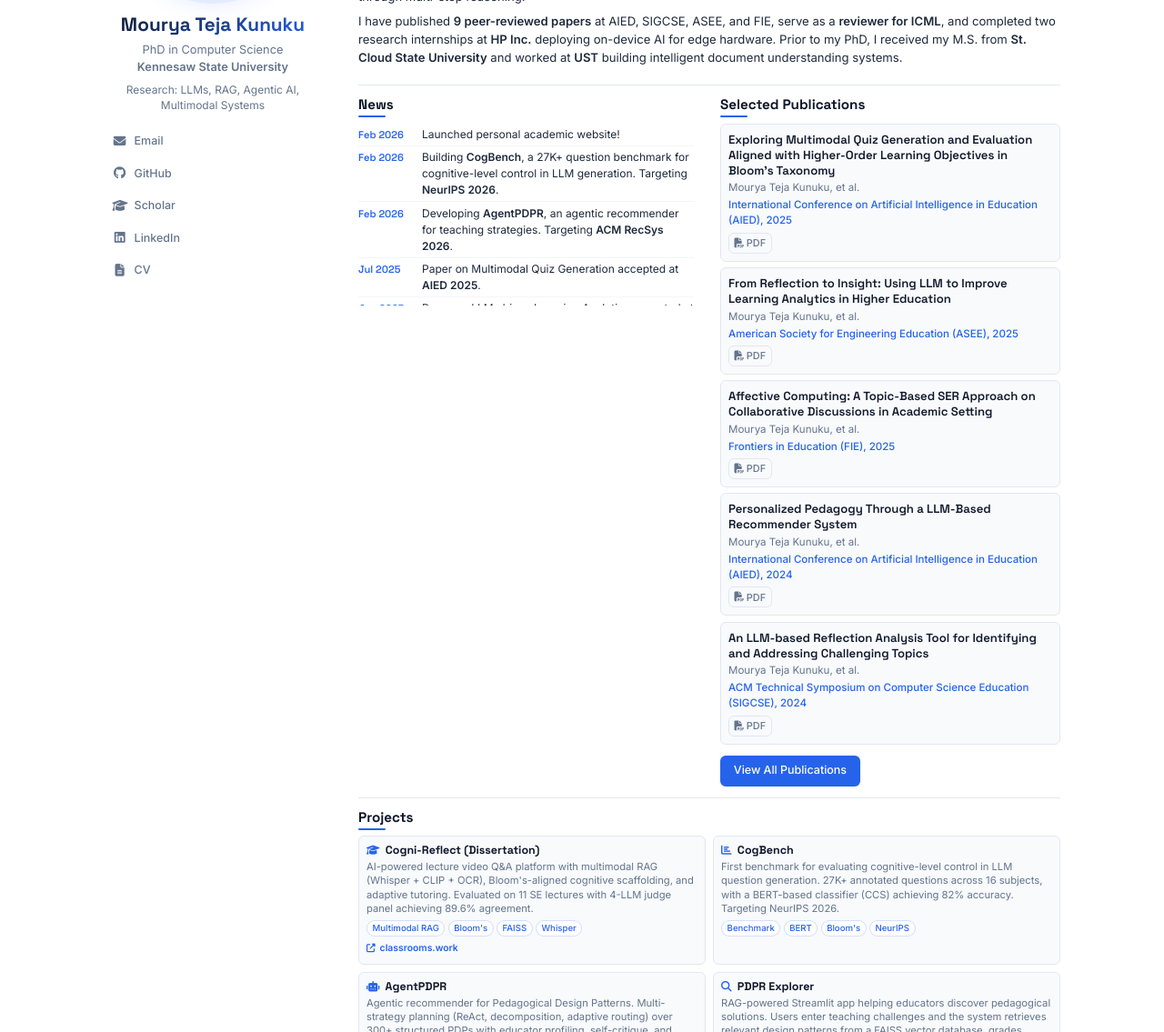
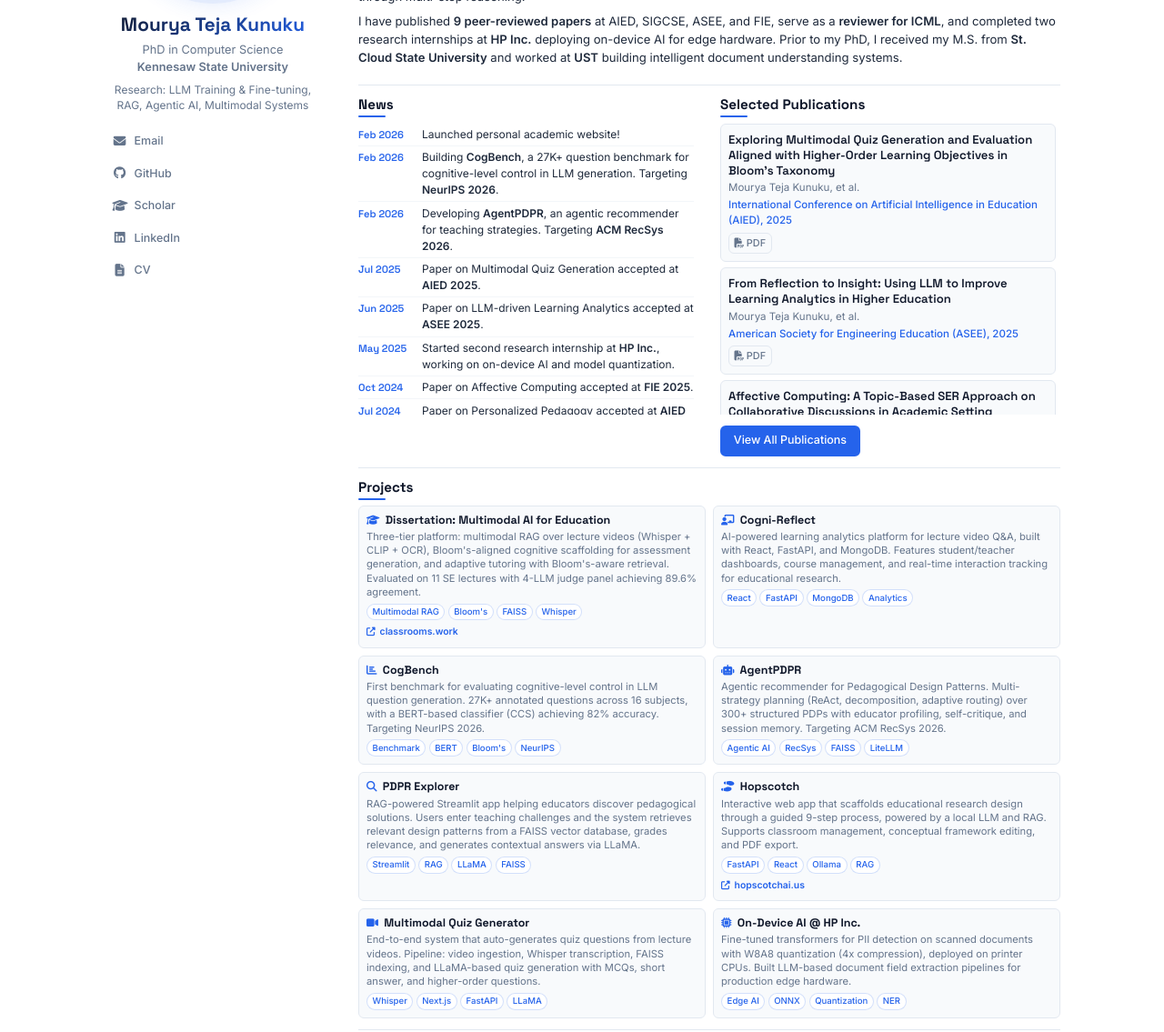
Before and after one commit to mouryat9/mouryat9.github.io, a Jekyll site: the page built from index.md, in a window 1280 px wide and 1400 px high, cut to the strip 265-1400 px from the top of the window. Shown: the whole strip at 91% size. Built offline with Jekyll 4.4.1, drawn with Linux system fonts in a browser that asks for light colours.

Commit message:
Separate Cogni-Reflect from dissertation, add LLM training to bio, fix News/Pubs equal height

```diff
--- a/_includes/projects.html
+++ b/_includes/projects.html
@@ -2,10 +2,15 @@
   <h2 class="content-section__title">Projects</h2>
   <div class="project__grid">
     <div class="project__card fade-in">
-      <h3><i class="fas fa-graduation-cap"></i> Cogni-Reflect (Dissertation)</h3>
-      <p>AI-powered lecture video Q&A platform with multimodal RAG (Whisper + CLIP + OCR), Bloom's-aligned cognitive scaffolding, and adaptive tutoring. Evaluated on 11 SE lectures with 4-LLM judge panel achieving 89.6% agreement.</p>
+      <h3><i class="fas fa-graduation-cap"></i> Dissertation: Multimodal AI for Education</h3>
+      <p>Three-tier platform: multimodal RAG over lecture videos (Whisper + CLIP + OCR), Bloom's-aligned cognitive scaffolding for assessment generation, and adaptive tutoring with Bloom's-aware retrieval. Evaluated on 11 SE lectures with 4-LLM judge panel achieving 89.6% agreement.</p>
       <div class="project__tags"><span class="tag">Multimodal RAG</span><span class="tag">Bloom's</span><span class="tag">FAISS</span><span class="tag">Whisper</span></div>
       <a href="https://classrooms.work" target="_blank" class="project__link"><i class="fas fa-external-link-alt"></i> classrooms.work</a>
+    </div>
+    <div class="project__card fade-in">
+      <h3><i class="fas fa-chalkboard-teacher"></i> Cogni-Reflect</h3>
+      <p>AI-powered learning analytics platform for lecture video Q&A, built with React, FastAPI, and MongoDB. Features student/teacher dashboards, course management, and real-time interaction tracking for educational research.</p>
+      <div class="project__tags"><span class="tag">React</span><span class="tag">FastAPI</span><span class="tag">MongoDB</span><span class="tag">Analytics</span></div>
     </div>
     <div class="project__card fade-in">
       <h3><i class="fas fa-chart-bar"></i> CogBench</h3>
--- a/_layouts/home.html
+++ b/_layouts/home.html
@@ -12,7 +12,7 @@ layout: default
       <h1 class="sidebar__name">{{ site.author }}</h1>
       <p class="sidebar__tagline">PhD in Computer Science<br><strong>Kennesaw State University</strong></p>
       <p class="sidebar__bio">
-        Research: LLMs, RAG, Agentic AI, Multimodal Systems
+        Research: LLM Training & Fine-tuning, RAG, Agentic AI, Multimodal Systems
       </p>
       <div class="sidebar__links">
         <a href="mailto:{{ site.email }}"><i class="fas fa-envelope"></i> Email</a>
--- a/_sass/_sections.scss
+++ b/_sass/_sections.scss
@@ -40,6 +40,7 @@
   gap: 1.5rem;
   padding: 0.75rem 0;
   border-bottom: 1px solid $color-border;
+  align-items: stretch;
 }
 
 .two-col__left,
@@ -50,16 +51,14 @@
   .content-section {
     border-bottom: none;
     padding: 0;
+    height: 100%;
+    display: flex;
+    flex-direction: column;
   }
 }
 
-// Scrollable news panel
-.news__list {
-  max-height: 200px;
-  overflow-y: auto;
-  padding-right: 0.3rem;
-
-  // Thin scrollbar
+// Shared thin-scrollbar mixin
+%thin-scrollbar {
   &::-webkit-scrollbar {
     width: 3px;
   }
@@ -75,6 +74,24 @@
       background: rgba($color-primary, 0.5);
     }
   }
+}
+
+// Scrollable news panel
+.news__list {
+  flex: 1;
+  max-height: 320px;
+  overflow-y: auto;
+  padding-right: 0.3rem;
+  @extend %thin-scrollbar;
+}
+
+// Scrollable publications panel
+.pub__grid {
+  flex: 1;
+  max-height: 320px;
+  overflow-y: auto;
+  padding-right: 0.3rem;
+  @extend %thin-scrollbar;
 }
 
 // About
```
